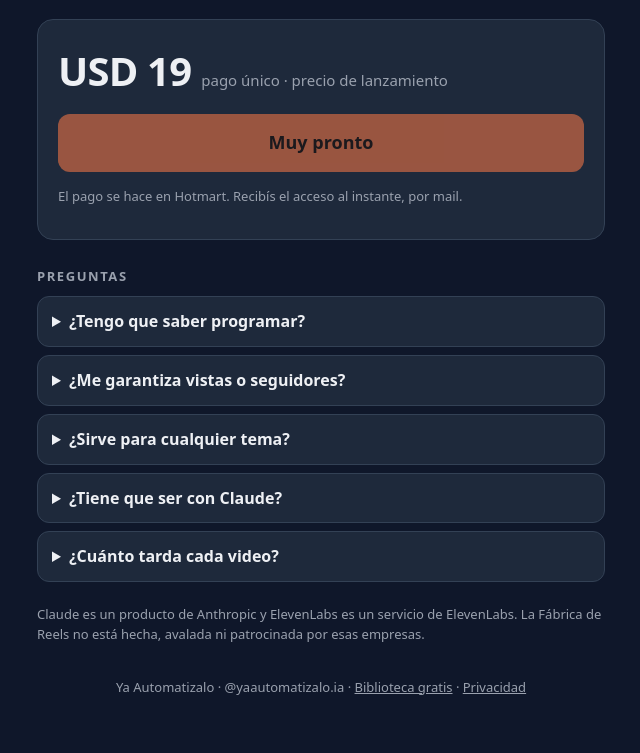
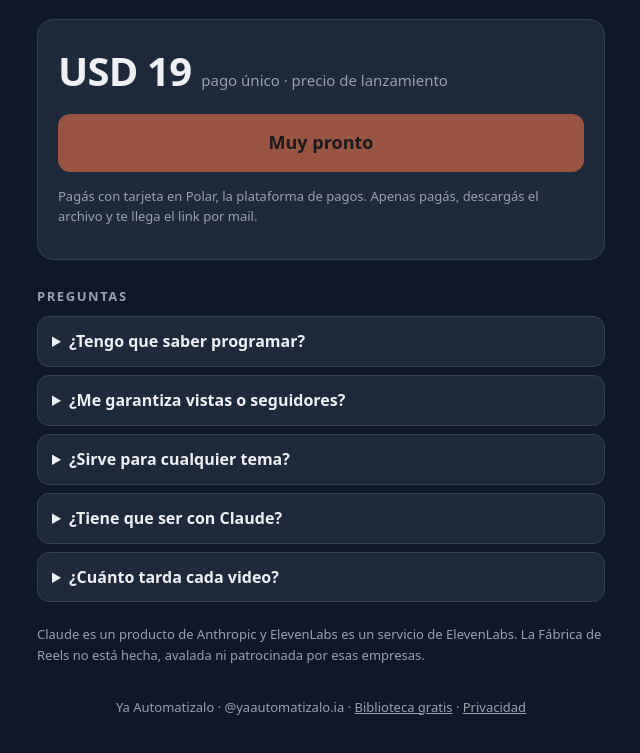
Before and after one commit to toter111/yaautomatizalo-web, a plain HTML site: page fabrica.html in a window 1280 px wide. Shown: the part 1870-2623 px from the top of the page, without its empty margins (319-959 px from the left). Drawn offline with Linux system fonts and the light colour scheme.

Commit message:
Fábrica: el pago pasa a Polar
Co-Authored-By: Claude Opus 5.5 <noreply@anthropic.com>
Claude-Session: https://claude.ai/code/session_01JJaREsoJqN51BoTKBYbAxn

```diff
--- a/fabrica.html
+++ b/fabrica.html
@@ -67,7 +67,7 @@ details p{color:var(--muted);margin:8px 0 0;font-size:15px}
   <section class="card" style="margin-top:22px">
     <div class="price"><span class="n" id="precio">USD 19</span><span class="u">pago único · precio de lanzamiento</span></div>
     <a class="buy off" id="buy" href="#" rel="noopener">Muy pronto</a>
-    <p class="note">El pago se hace en Hotmart. Recibís el acceso al instante, por mail.</p>
+    <p class="note">Pagás con tarjeta en Polar, la plataforma de pagos. Apenas pagás, descargás el archivo y te llega el link por mail.</p>
   </section>
 
   <h2 class="sec">Preguntas</h2>
@@ -82,7 +82,7 @@ details p{color:var(--muted);margin:8px 0 0;font-size:15px}
   <footer>Ya Automatizalo · @yaautomatizalo.ia · <a href="index.html">Biblioteca gratis</a> · <a href="privacidad.html">Privacidad</a></footer>
 </main>
 <script>
-// Cuando esté el link de pago de Hotmart, se pone acá y el botón se activa solo.
+// Cuando Polar apruebe la cuenta, se pone el link de pago, se pone acá y el botón se activa solo.
 const CHECKOUT_URL = "";
 const PRECIO = "USD 19";
 document.getElementById('precio').textContent = PRECIO;
```
